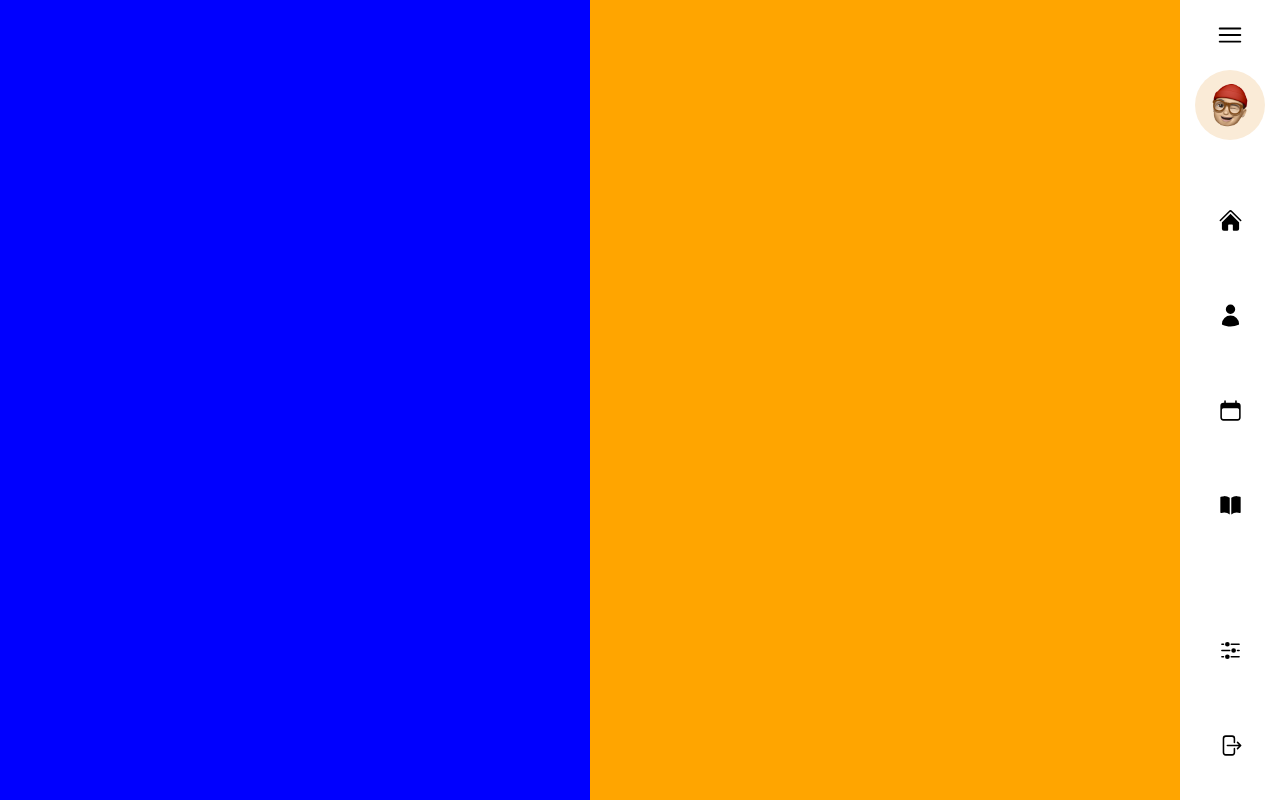
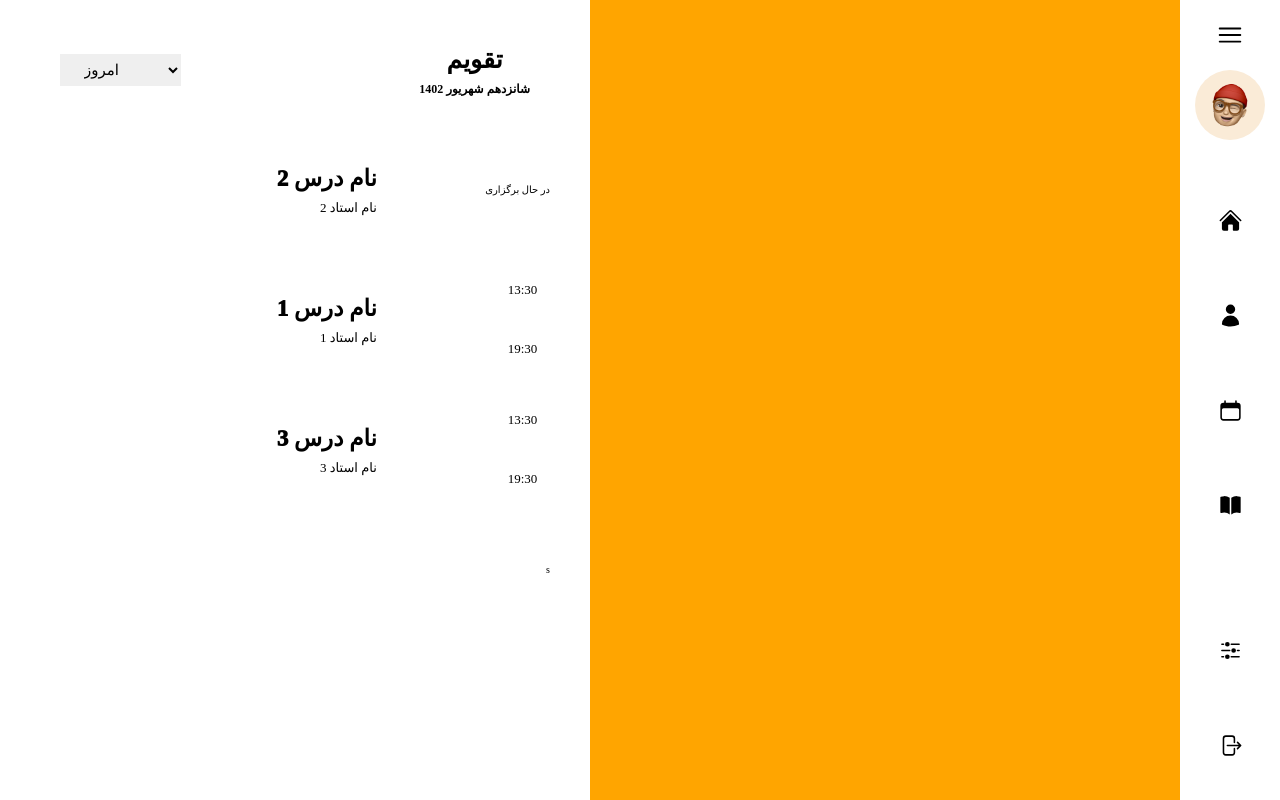
Before and after one commit to Mori30r/QuizBox, a React (Vite) app in the folder react/: page / in a window 1280 px wide. Built offline with nearby package versions, Linux system fonts and the light colour scheme.

Commit message:
QuizBox(Stats) Created

```diff
--- a/react/src/Layout/AppLayout.jsx
+++ b/react/src/Layout/AppLayout.jsx
@@ -1,5 +1,5 @@
 import styled from "styled-components";
-import Stats from "./Stats";
+import Stats from "./Stats/Stats";
 import Main from "./Main";
 import SideBar from "./SideBar/SideBar";
 
--- a/react/src/Layout/Main.jsx
+++ b/react/src/Layout/Main.jsx
@@ -1,7 +1,12 @@
 import Row from "../ui/Row";
 
 function Main() {
-    return <Row style={{ backgroundColor: "orange" }} type="vertical"></Row>;
+    return (
+        <Row
+            style={{ backgroundColor: "orange", width: "100%" }}
+            type="vertical"
+        ></Row>
+    );
 }
 
 export default Main;
--- a/react/src/Layout/Stats.jsx
+++ /dev/null
@@ -1,7 +0,0 @@
-import Row from "../ui/Row";
-
-function Stats() {
-    return <Row style={{ backgroundColor: "blue" }} type="vertical"></Row>;
-}
-
-export default Stats;
--- /dev/null
+++ b/react/src/Layout/Stats/QuizBox.jsx
@@ -0,0 +1,118 @@
+import { styled } from "styled-components";
+import Row from "../../ui/Row";
+
+const Quiz = styled.div`
+    display: grid;
+    grid-template-columns: 4fr 1fr;
+    align-items: center;
+    align-self: flex-start;
+    width: 85%;
+    height: 10rem;
+    border-radius: 25px;
+    background-color: ${(props) =>
+        props.$active ? `var(--color-green-200)` : `var(--color-purple-200)`};
+    box-shadow: 0 0 1rem
+        ${(props) =>
+            props.$active
+                ? `var(--color-green-200)`
+                : `var(--color-purple-200)`};
+`;
+
+const CircleInQuiz = styled.div`
+    justify-self: center;
+    position: relative;
+    width: 5rem;
+    height: 5rem;
+    background-color: var(--color-purple-0);
+    border-radius: 100%;
+
+    &::before {
+        content: "";
+        display: flex;
+        color: var(--color-purple-0);
+        font-size: 1.5rem;
+        font-weight: 1000;
+        align-items: center;
+        justify-content: center;
+        width: 3.8rem;
+        height: 3.8rem;
+        position: absolute;
+        background-color: ${(props) =>
+            props.$active
+                ? `var(--color-green-200)`
+                : `var(--color-purple-200)`};
+        top: 50%;
+        left: 50%;
+        transform: translate(-50%, -50%);
+        border-radius: 100%;
+    }
+`;
+
+const QuizDetails = styled.span`
+    margin-right: 1rem;
+`;
+
+const QuizName = styled.p`
+    font-weight: 1000;
+    color: ${(props) =>
+        props.$active ? `var(--color-green-0)` : `var(--color-purple-0)`};
+    font-size: 2.3rem;
+`;
+const QuizTeacher = styled.p`
+    font-weight: 500;
+    color: ${(props) =>
+        props.$active ? `var(--color-green-0)` : `var(--color-purple-0)`};
+    font-size: 1.3rem;
+`;
+
+const QuizTime = styled.div`
+    display: flex;
+    flex-direction: column;
+    justify-content: space-between;
+    align-items: center;
+    padding-left: 0.5rem;
+    height: 8rem;
+    width: 6rem;
+    border-left: solid var(--color-purple-200) 0.5rem;
+    border-radius: 1rem;
+    color: var(--color-purple-200);
+    font-weight: 400;
+    font-size: 1.3rem;
+`;
+
+const StyledQuizBox = styled(Row)`
+    margin-bottom: 3rem;
+`;
+
+function QuizBox({ quiz }) {
+    return (
+        <StyledQuizBox>
+            <Quiz $active={quiz.active}>
+                <QuizDetails>
+                    <QuizName $active={quiz.active}>{quiz.name}</QuizName>
+                    <QuizTeacher $active={quiz.active}>
+                        {quiz.teacher}
+                    </QuizTeacher>
+                </QuizDetails>
+                <CircleInQuiz $active={quiz.active} />
+            </Quiz>
+            {!quiz.active ? (
+                <QuizTime>
+                    <p>{quiz.start}</p>
+                    <p>{quiz.end}</p>
+                </QuizTime>
+            ) : (
+                <p
+                    style={{
+                        color: "var(--color-purple-200)",
+                        fontWeight: 500,
+                    }}
+                >
+                    در حال برگزاری
+                </p>
+            )}
+        </StyledQuizBox>
+    );
+}
+
+export default QuizBox;
--- /dev/null
+++ b/react/src/Layout/Stats/QuizBoxList.jsx
@@ -0,0 +1,9 @@
+import QuizBox from "./QuizBox";
+import { list } from "../../data/StatsQuizBoxLinks";
+
+function QuizBoxList() {
+    const quizList = list.slice().sort((a, b) => b.active - a.active);
+    return quizList.map((quiz, id) => <QuizBox quiz={quiz} key={id} />);
+}
+
+export default QuizBoxList;
--- /dev/null
+++ b/react/src/Layout/Stats/Stats.jsx
@@ -0,0 +1,53 @@
+import { styled } from "styled-components";
+import Row from "../../ui/Row";
+import StatsBox from "./StatsBox";
+import QuizBoxList from "./QuizBoxList";
+import Select from "../../ui/Select";
+
+function Stats() {
+    return (
+        <Row type="vertical">
+            <StatsBox height="70%">
+                <StatsBoxHeader>
+                    <Select fontSize="1.5rem">
+                        <option value="today">امروز</option>
+                        <option value="tomorrow">فردا</option>
+                        <option value="next-week">هفته آینده</option>
+                    </Select>
+                    <div>
+                        <p>تقویم</p>
+                        <p>شانزدهم شهریور 1402</p>
+                    </div>
+                </StatsBoxHeader>
+                <QuizBoxList />
+            </StatsBox>
+            <StatsBox height="30%">s</StatsBox>
+        </Row>
+    );
+}
+
+const StatsBoxHeader = styled(Row)`
+    height: 12rem;
+    padding: 2rem;
+    margin-bottom: 1rem;
+
+    & div {
+        display: flex;
+        flex-direction: column;
+        align-items: center;
+
+        & p:nth-child(1) {
+            font-size: 2.5rem;
+            font-weight: 700;
+            color: var(--color-grey-800);
+        }
+
+        & p:nth-child(2) {
+            font-size: 1.2rem;
+            font-weight: 700;
+            color: var(--color-grey-300);
+        }
+    }
+`;
+
+export default Stats;
--- /dev/null
+++ b/react/src/Layout/Stats/StatsBox.jsx
@@ -0,0 +1,18 @@
+import { styled } from "styled-components";
+
+const StyledStatsBox = styled.div`
+    display: flex;
+    flex-direction: column;
+    background-color: var(--color-purple-0);
+    height: ${(props) => props.height};
+    width: 55rem;
+    border-radius: 25px;
+    margin: 1rem 2rem;
+    padding: 0 2rem;
+`;
+
+function StatsBox({ height, children }) {
+    return <StyledStatsBox height={height}>{children}</StyledStatsBox>;
+}
+
+export default StatsBox;
--- /dev/null
+++ b/react/src/data/StatsQuizBoxLinks.jsx
@@ -0,0 +1,23 @@
+export const list = [
+    {
+        name: "نام درس 1",
+        teacher: "نام استاد 1",
+        start: "13:30",
+        end: "19:30",
+        active: false,
+    },
+    {
+        name: "نام درس 2",
+        teacher: "نام استاد 2",
+        start: "14:30",
+        end: "19:30",
+        active: true,
+    },
+    {
+        name: "نام درس 3",
+        teacher: "نام استاد 3",
+        start: "13:30",
+        end: "19:30",
+        active: false,
+    },
+];
--- /dev/null
+++ b/react/src/ui/Select.jsx
@@ -0,0 +1,14 @@
+import { styled } from "styled-components";
+
+const StyledSelect = styled.select`
+    border: none;
+    padding: 0.7rem 2rem;
+    font-size: ${(props) => props.fontSize};
+    font-weight: 500;
+`;
+
+function Select({ fontSize, children }) {
+    return <StyledSelect fontSize={fontSize}>{children}</StyledSelect>;
+}
+
+export default Select;
```
